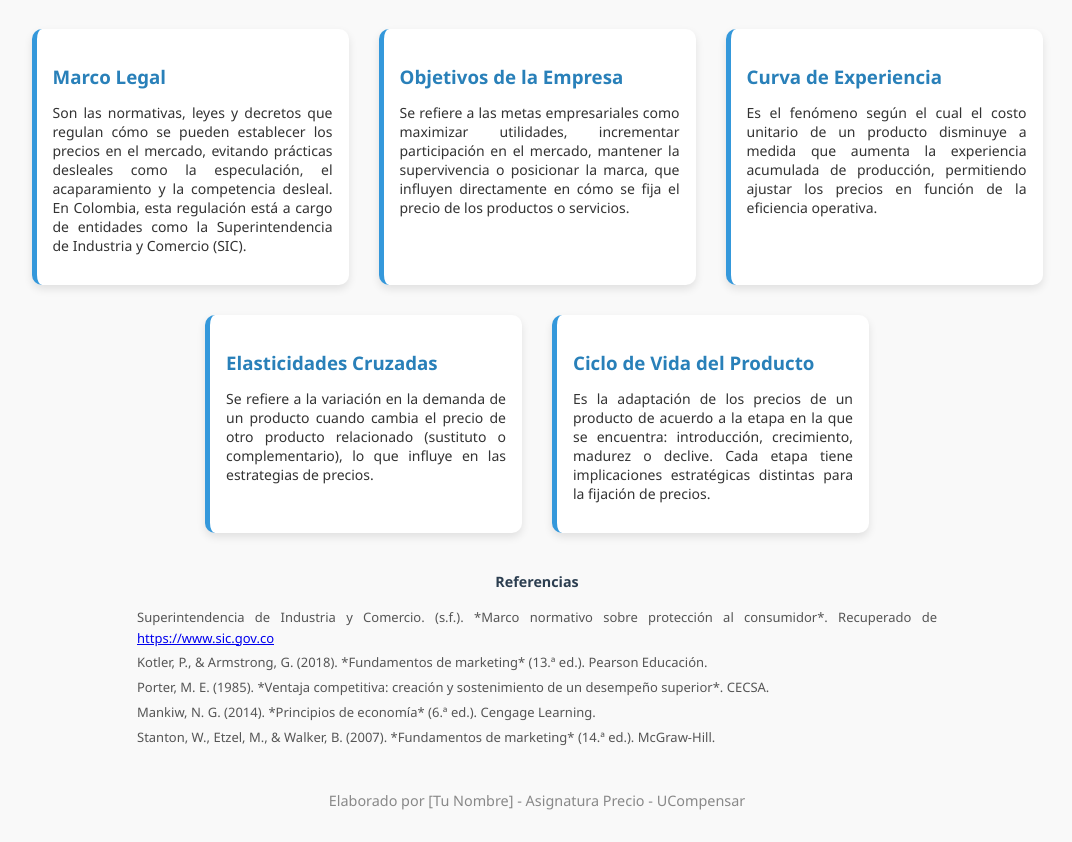
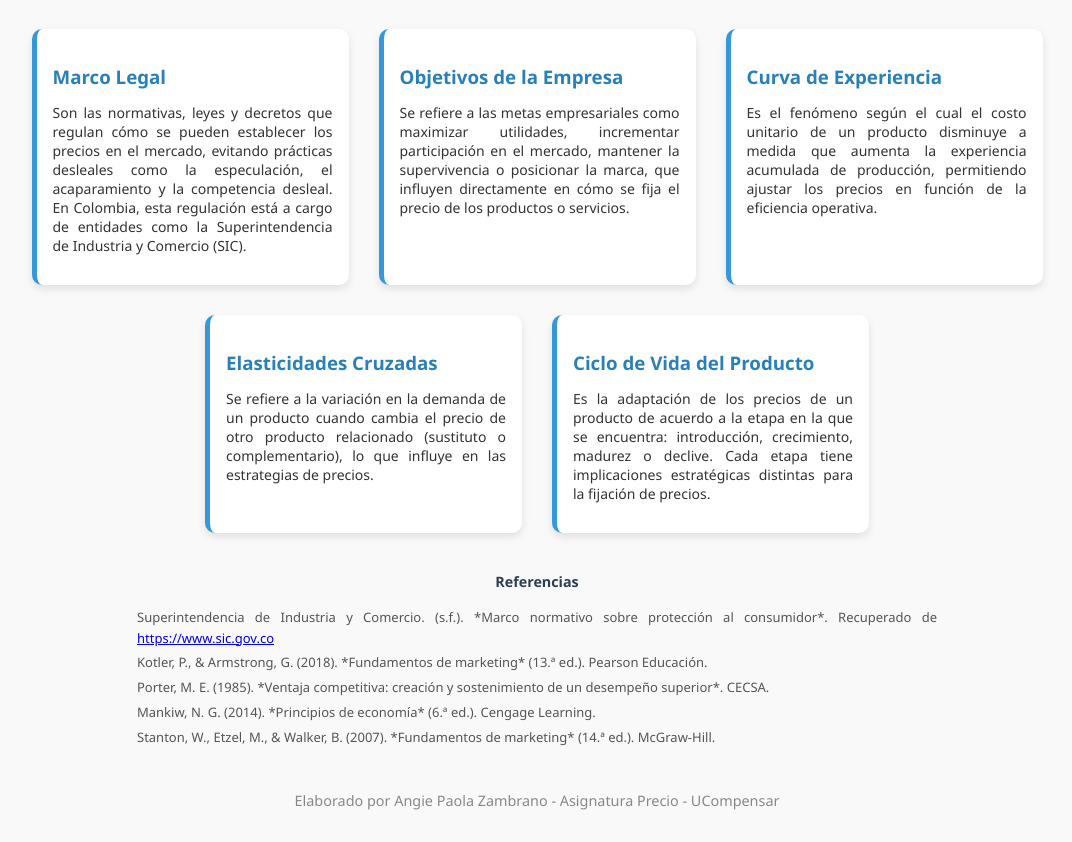
Before and after one commit to Whisper056/P1, a plain HTML site: page index.html in a window 1280 px wide. Shown: the part 99-941 px from the top of the page, without its empty margins (103-1175 px from the left). Drawn offline with Linux system fonts and the light colour scheme.

Commit message:
Update index.html

```diff
--- a/index.html
+++ b/index.html
@@ -114,7 +114,7 @@
   </div>
 
   <footer>
-    Elaborado por [Tu Nombre] - Asignatura Precio - UCompensar
+    Elaborado por Angie Paola Zambrano - Asignatura Precio - UCompensar
   </footer>
 
 </body>
```
